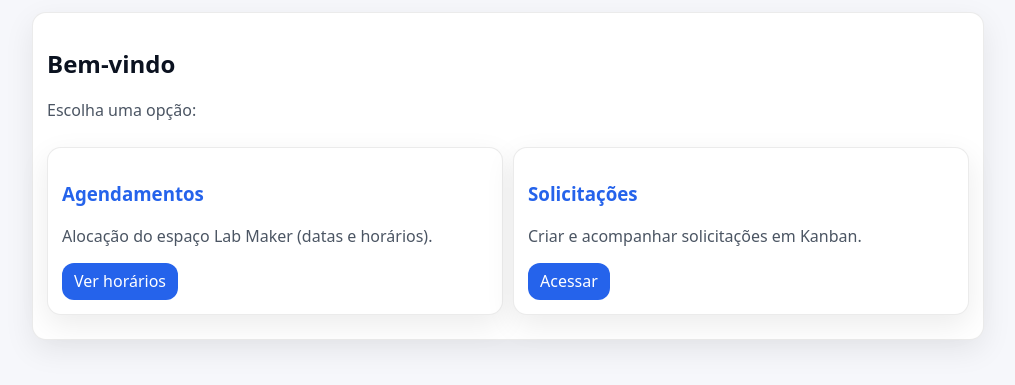
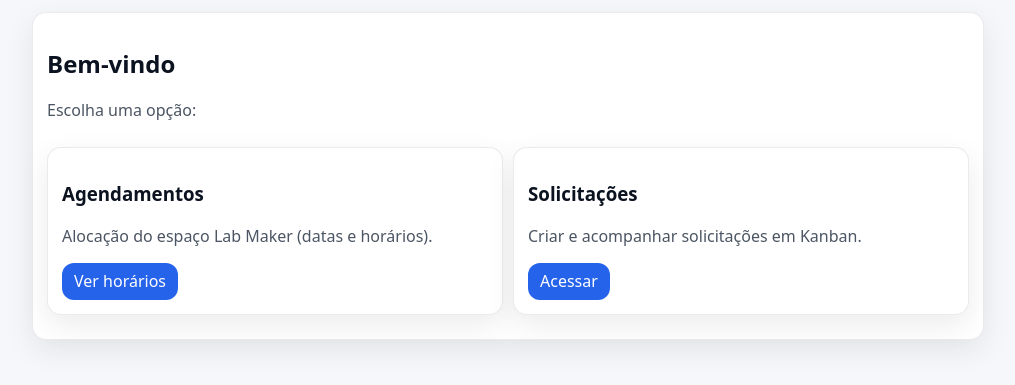
Before and after one commit to Tiagotj7/ProjetoLabMaker, a PHP site: page /public/index.php in a window 1280 px wide. Shown: the part 54-439 px from the top of the page, without its empty margins (132-1147 px from the left). Run offline with PHP 8.4, Linux system fonts and the light colour scheme.

Commit message:
Refactor index page: update card structure for Agendamentos and Solicitações; improve link handling

```diff
--- a/app/partials/header.php
+++ b/app/partials/header.php
@@ -11,6 +11,12 @@ require_once __DIR__ . '/../../bootstrap/helpers.php';
   <meta name="viewport" content="width=device-width,initial-scale=1">
   <title>Lab Maker</title>
   <link rel="stylesheet" href="<?= BASE_URL ?>/public/assets/style.css">
+
+  <link rel="apple-touch-icon" sizes="180x180" href="public/img/apple-touch-icon.png">
+  <link rel="icon" type="image/png" sizes="32x32" href="public/img/favicon-32x32.png">
+  <link rel="icon" type="image/png" sizes="16x16" href="public/img/favicon-16x16.png">
+  <link rel="manifest" href="public/img/site.webmanifest">
+
 </head>
 
 <script defer src="<?= BASE_URL ?>/public/assets/theme.js"></script>
--- a/public/index.php
+++ b/public/index.php
@@ -8,17 +8,19 @@ require_once __DIR__ . '/../bootstrap/config.php';
   <p style="color:var(--muted)">Escolha uma opção:</p>
 
   <div class="grid">
-    <a class="card" href="<?= BASE_URL ?>/app/public/booking.php">
+
+    <div class="card">
       <h3>Agendamentos</h3>
       <p style="color:var(--muted)">Alocação do espaço Lab Maker (datas e horários).</p>
-      <span class="btn">Ver horários</span>
-    </a>
+      <a class="btn" href="<?= BASE_URL ?>/app/public/booking.php">Ver horários</a>
+    </div>
 
-    <a class="card" href="<?= BASE_URL ?>/app/public/request_home.php">
+    <div class="card">
       <h3>Solicitações</h3>
       <p style="color:var(--muted)">Criar e acompanhar solicitações em Kanban.</p>
-      <span class="btn">Acessar</span>
-    </a>
+      <a class="btn" href="<?= BASE_URL ?>/app/public/request_home.php">Acessar</a>
+    </div>
+
   </div>
 </div>
 
```
